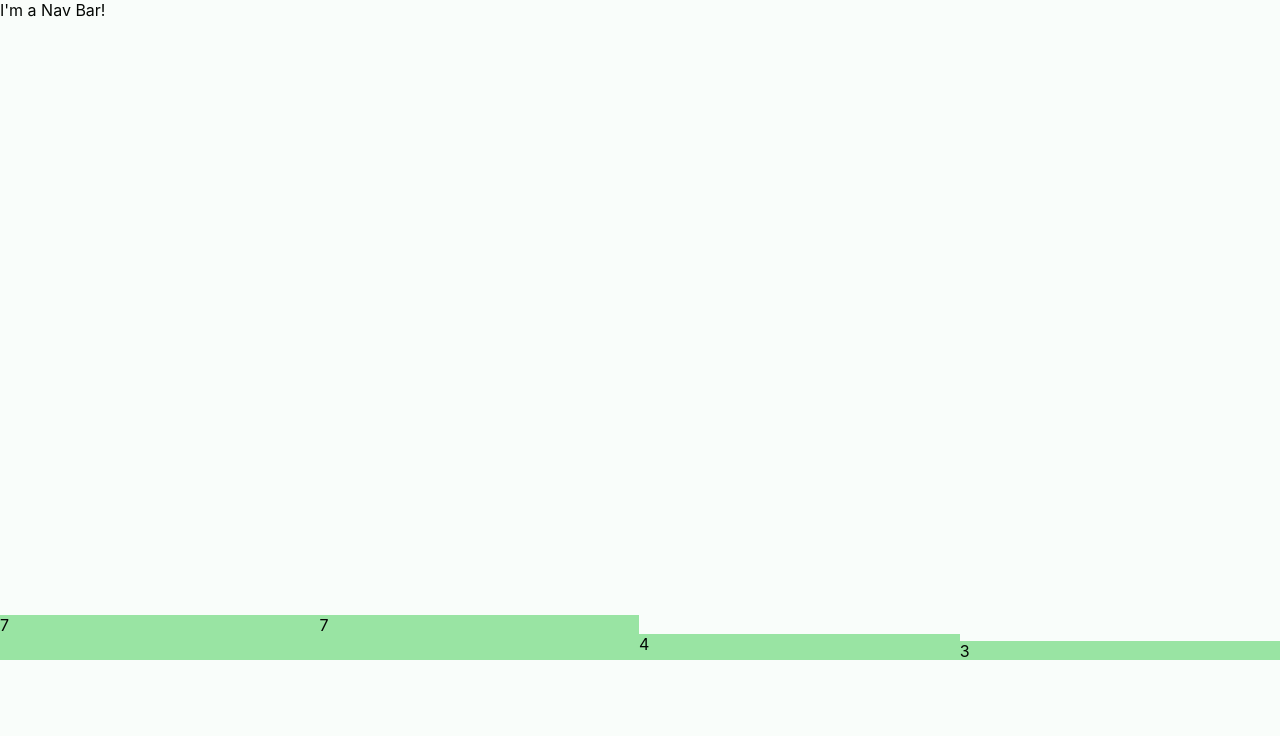
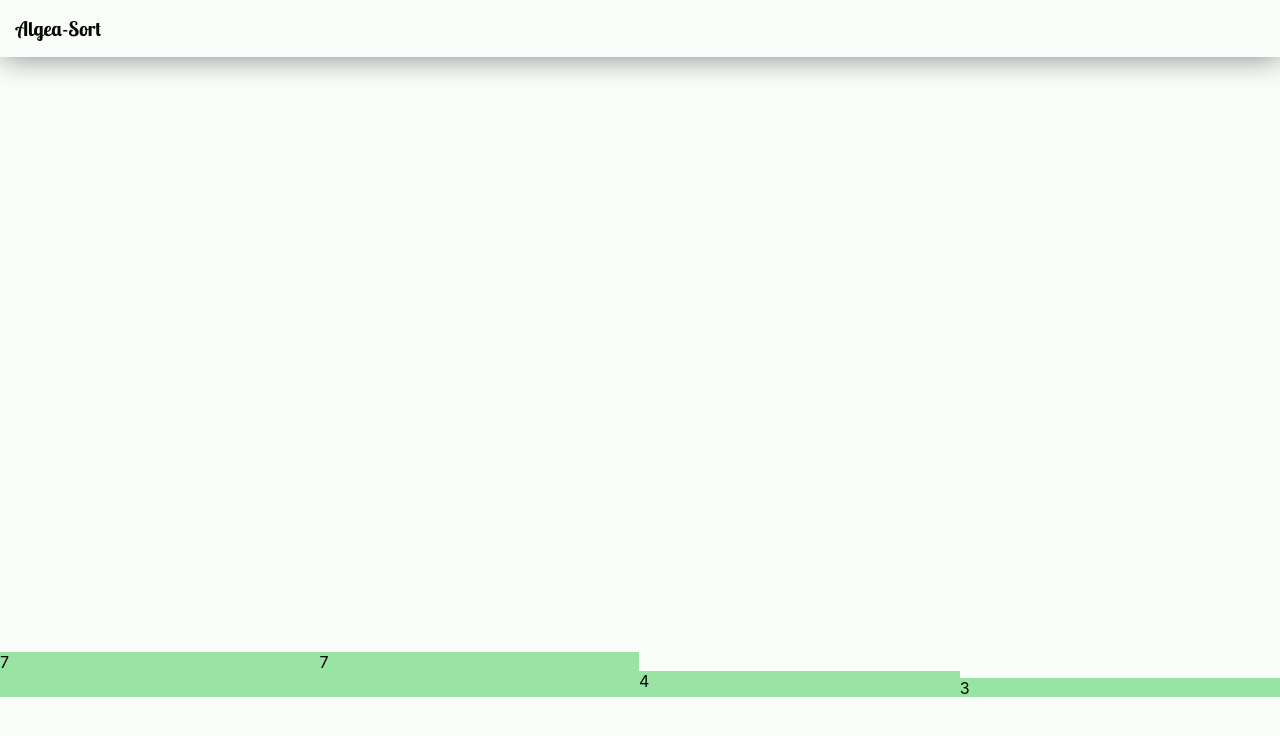
Before and after one commit to miloszolejnik/AlgeaSort, a React (Create React App) app: page / in a window 1280 px wide. Shown: the top 736 px of the page. Built offline with nearby package versions, Linux system fonts and the light colour scheme.

Commit message:
add quick styling to navbar

```diff
--- a/src/App.css
+++ b/src/App.css
@@ -1,3 +1,5 @@
+@import url('https://fonts.googleapis.com/css2?family=Lobster+Two:ital,wght@0,400;0,700;1,400;1,700&display=swap');
+
 *{
   margin: 0;
   padding: 0;
--- a/src/components/Nav.tsx
+++ b/src/components/Nav.tsx
@@ -1,9 +1,23 @@
+import styled from "styled-components"
+
 function Nav(){
     return(
-        <div>
-            I'm a Nav Bar!
-        </div>
+        <StyledHeader>
+            <h1>Algea-Sort</h1>
+        </StyledHeader>
     )
 }
 
+const StyledHeader = styled.header`
+    background-color: rgb(249, 253, 250);
+    padding: 1rem 1rem 1rem 1rem;
+    font-size: x-small;
+    font-family: "Lobster Two", sans-serif;
+    font-weight: 400;
+    font-style: normal;
+    box-shadow: 1px 1px 30px -1px rgba(0,0,0,0.49);
+    -webkit-box-shadow: 1px 1px 30px -1px rgba(0,0,0,0.49);
+    -moz-box-shadow: 1px 1px 30px -1px rgba(0,0,0,0.49);
+`
+
 export default Nav
```
